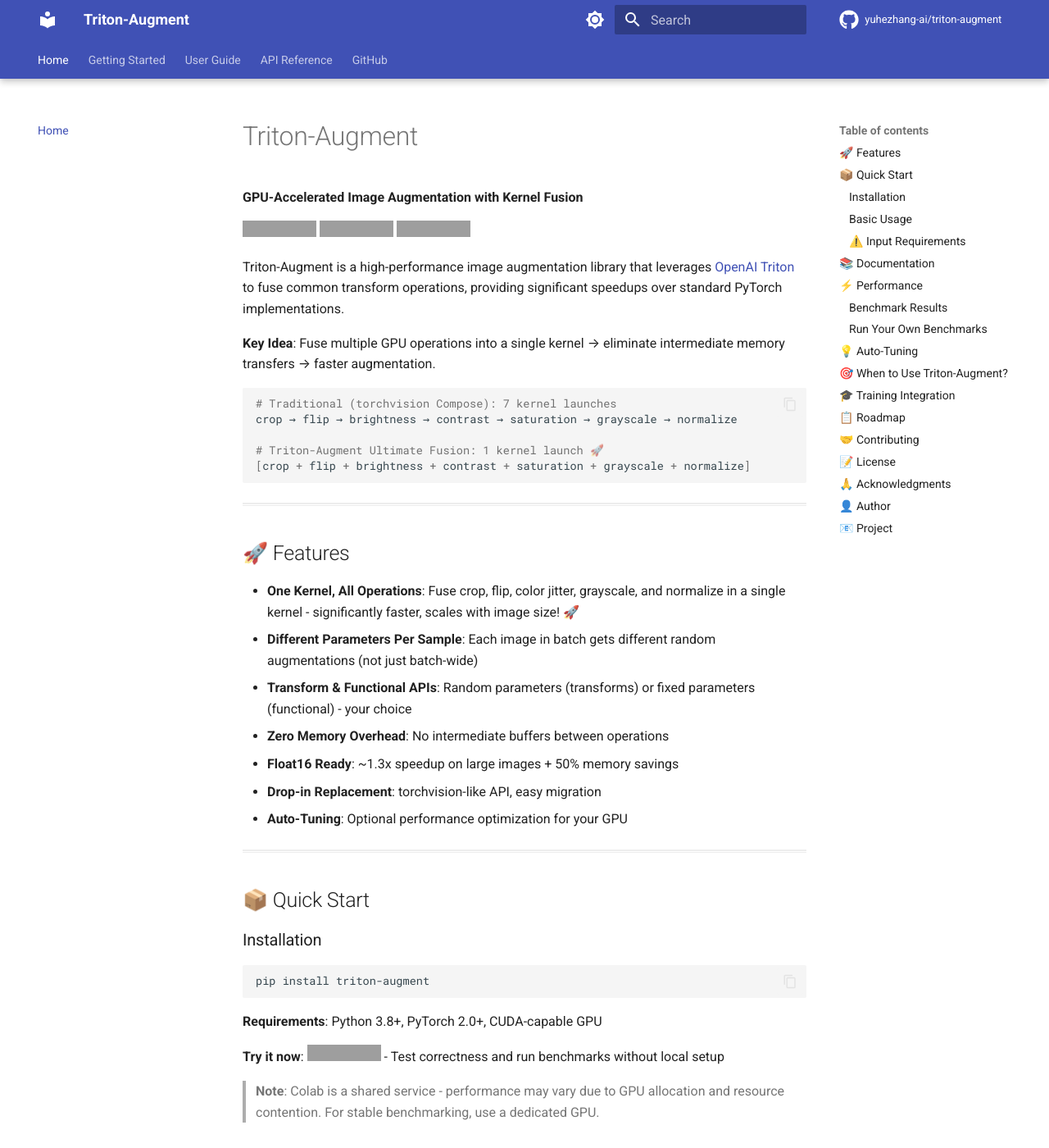
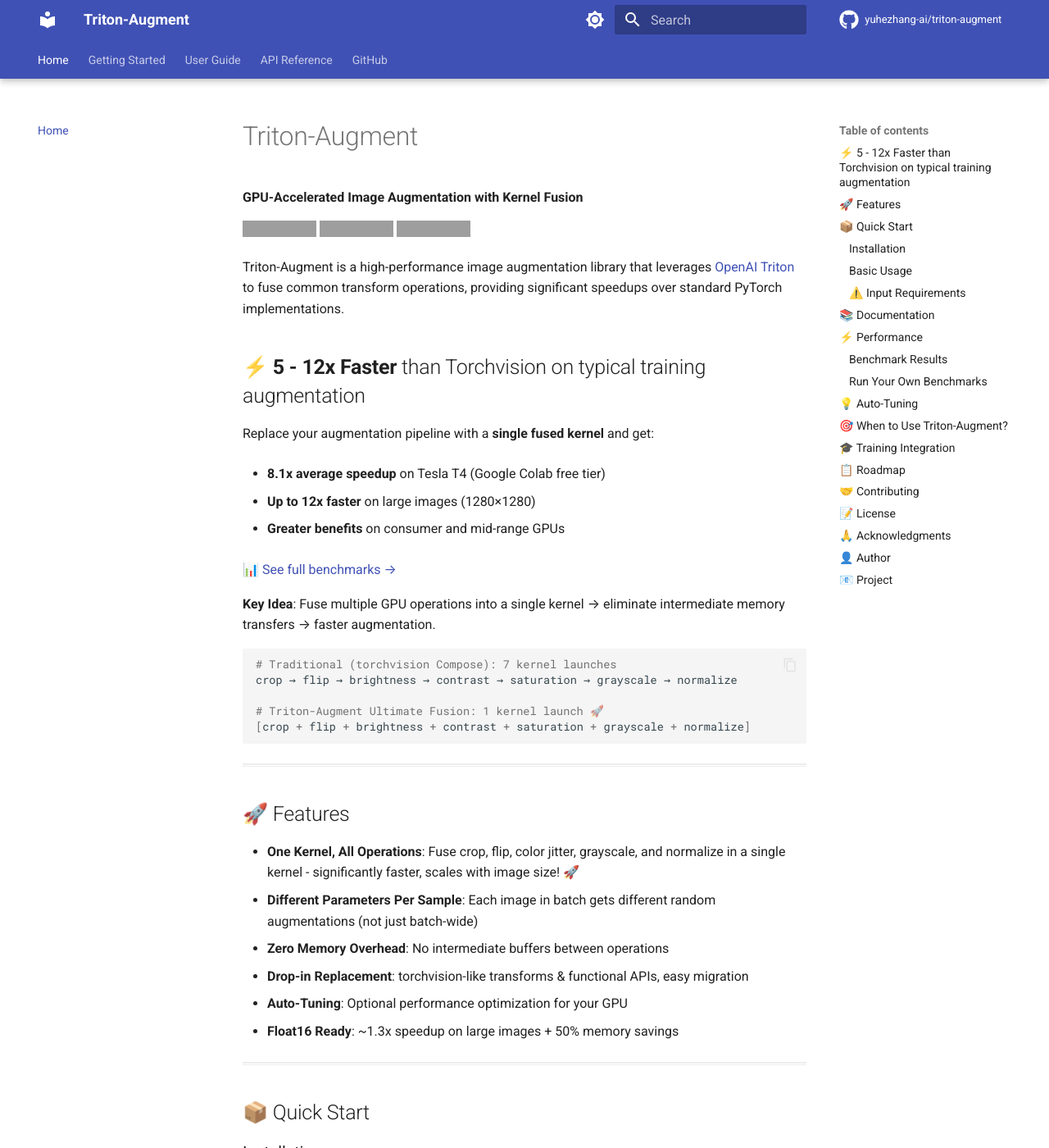
Before and after one commit to yuhezhang-ai/triton-augment, an MkDocs documentation site: the page built from docs/index.md, in a window 1280 px wide and 1400 px high. Shown: the whole window at 82% size. Built offline with MkDocs 1.6.1 and Material for MkDocs 9.7.7, drawn with Linux system fonts in a browser that asks for light colours; comment, search, counter and statistics services are not loaded; grey boxes are pictures that could not be loaded.

Commit message:
update readme to add performance note at begining

```diff
--- a/docs/index.md
+++ b/docs/index.md
@@ -12,6 +12,19 @@
 [![License](https://img.shields.io/badge/license-Apache%202.0-green.svg)](https://github.com/yuhezhang-ai/triton-augment/blob/main/LICENSE)
 
 Triton-Augment is a high-performance image augmentation library that leverages [OpenAI Triton](https://github.com/openai/triton) to fuse common transform operations, providing significant speedups over standard PyTorch implementations.
+
+## ⚡ **5 - 12x Faster** than Torchvision on typical training augmentation
+
+Replace your augmentation pipeline with a **single fused kernel** and get:
+
+- **8.1x average speedup** on Tesla T4 (Google Colab free tier)
+
+- **Up to 12x faster** on large images (1280×1280)
+
+- **Greater benefits** on consumer and mid-range GPUs
+
+[📊 See full benchmarks →](#-performance)
+
 
 **Key Idea**: Fuse multiple GPU operations into a single kernel → eliminate intermediate memory transfers → faster augmentation.
 
@@ -29,11 +42,10 @@
 
 - **One Kernel, All Operations**: Fuse crop, flip, color jitter, grayscale, and normalize in a single kernel - significantly faster, scales with image size! 🚀
 - **Different Parameters Per Sample**: Each image in batch gets different random augmentations (not just batch-wide)
-- **Transform & Functional APIs**: Random parameters (transforms) or fixed parameters (functional) - your choice
 - **Zero Memory Overhead**: No intermediate buffers between operations
+- **Drop-in Replacement**: torchvision-like transforms & functional APIs, easy migration
+- **Auto-Tuning**: Optional performance optimization for your GPU
 - **Float16 Ready**: ~1.3x speedup on large images + 50% memory savings
-- **Drop-in Replacement**: torchvision-like API, easy migration
-- **Auto-Tuning**: Optional performance optimization for your GPU
 
 ---
 
```
Also changed, not shown: README.md (+13 -3 lines).
